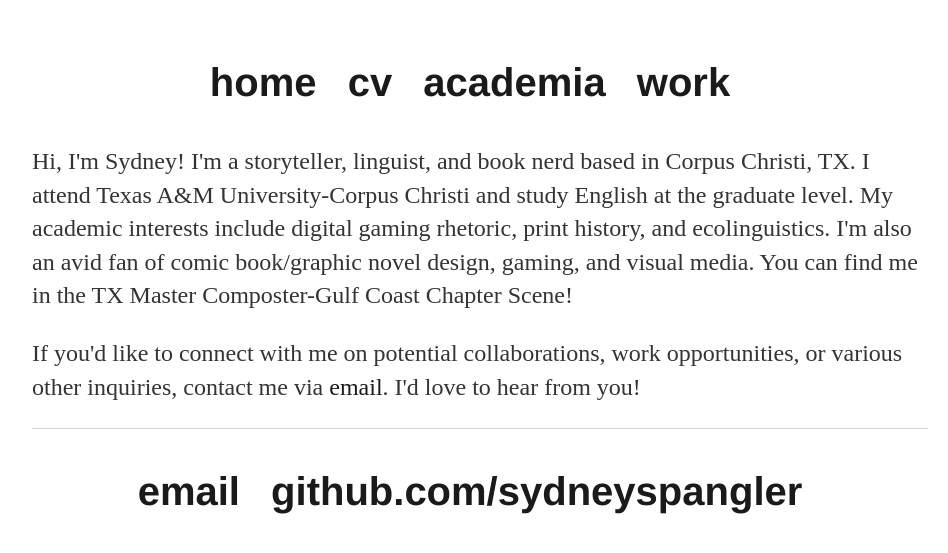
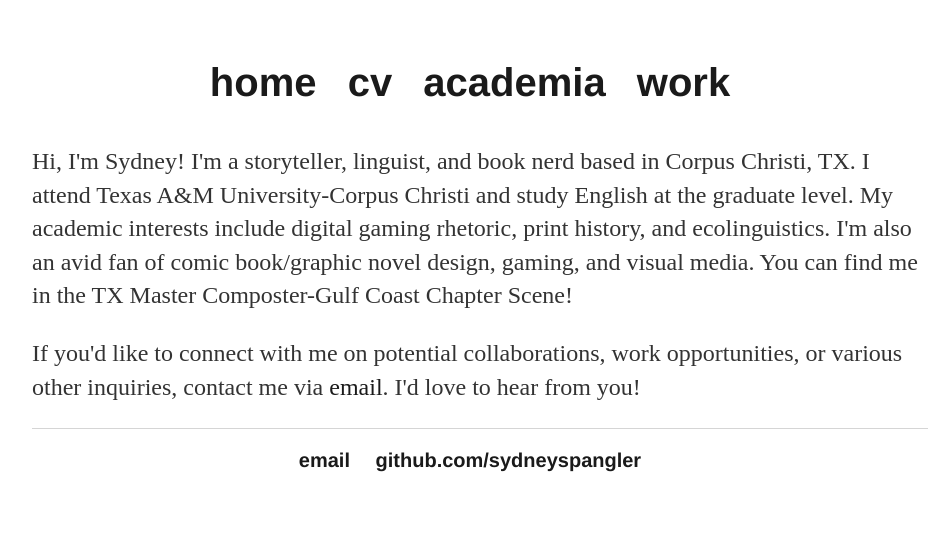
Before and after one commit to sydneyspangler/sydneyspangler.github.io, a Jekyll site: the page built from index.html, in a window 1280 px wide. Shown: the top 553 px of the page, without its empty margins (160-1108 px from the left). Built offline with Jekyll 4.4.1, drawn with Linux system fonts in a browser that asks for light colours.

Commit message:
Update main.css

```diff
--- a/css/main.css
+++ b/css/main.css
@@ -4,9 +4,17 @@ body {
     text-align: left;
     color: #292929
 }
-nav ul, footer ul {
+nav ul {
     font-family:'Helvetica', 'Arial', 'Sans-Serif';
     font-size: 40px;
+    padding: 0px;
+    list-style: none;
+    font-weight: bold;
+    text-align: center;
+}
+footer ul {
+    font-family: 'Helvetica', 'Arial', 'Sans-Serif';
+    font-size: 20px;
     padding: 0px;
     list-style: none;
     font-weight: bold;
```
